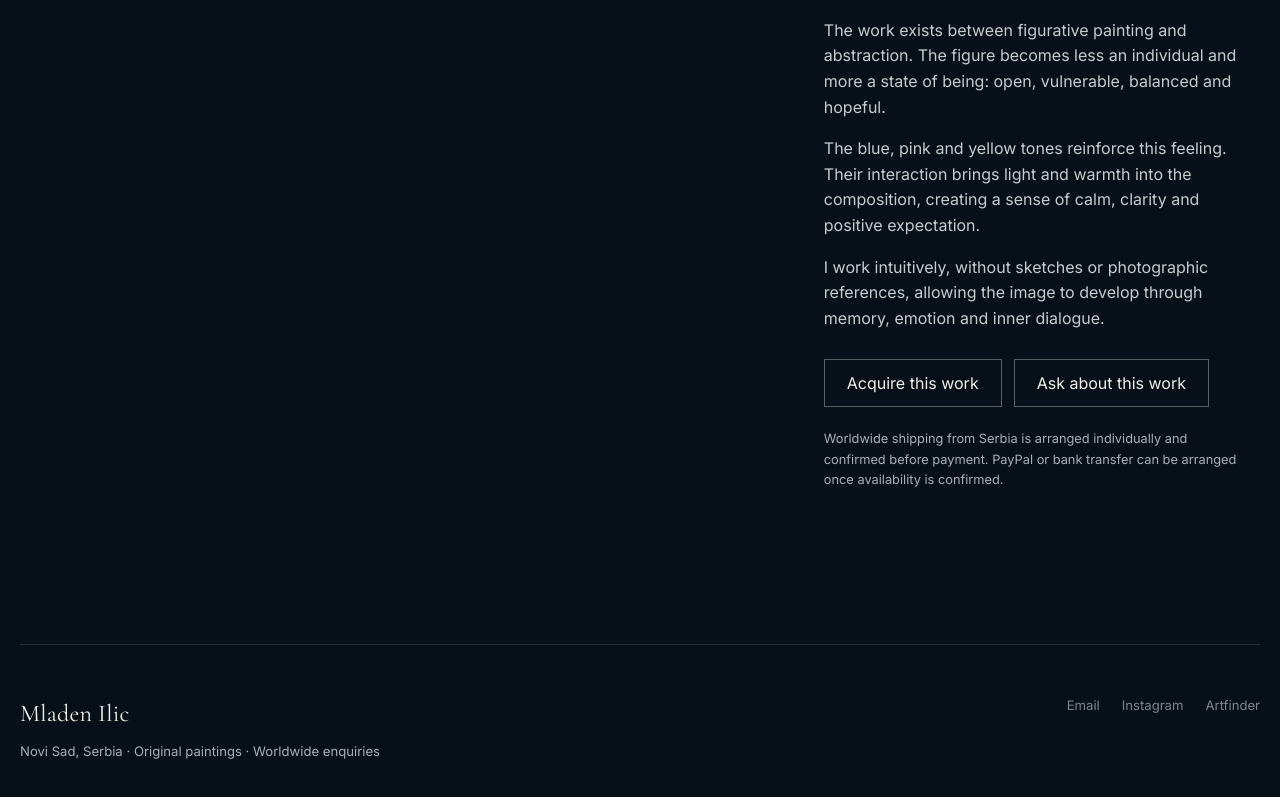
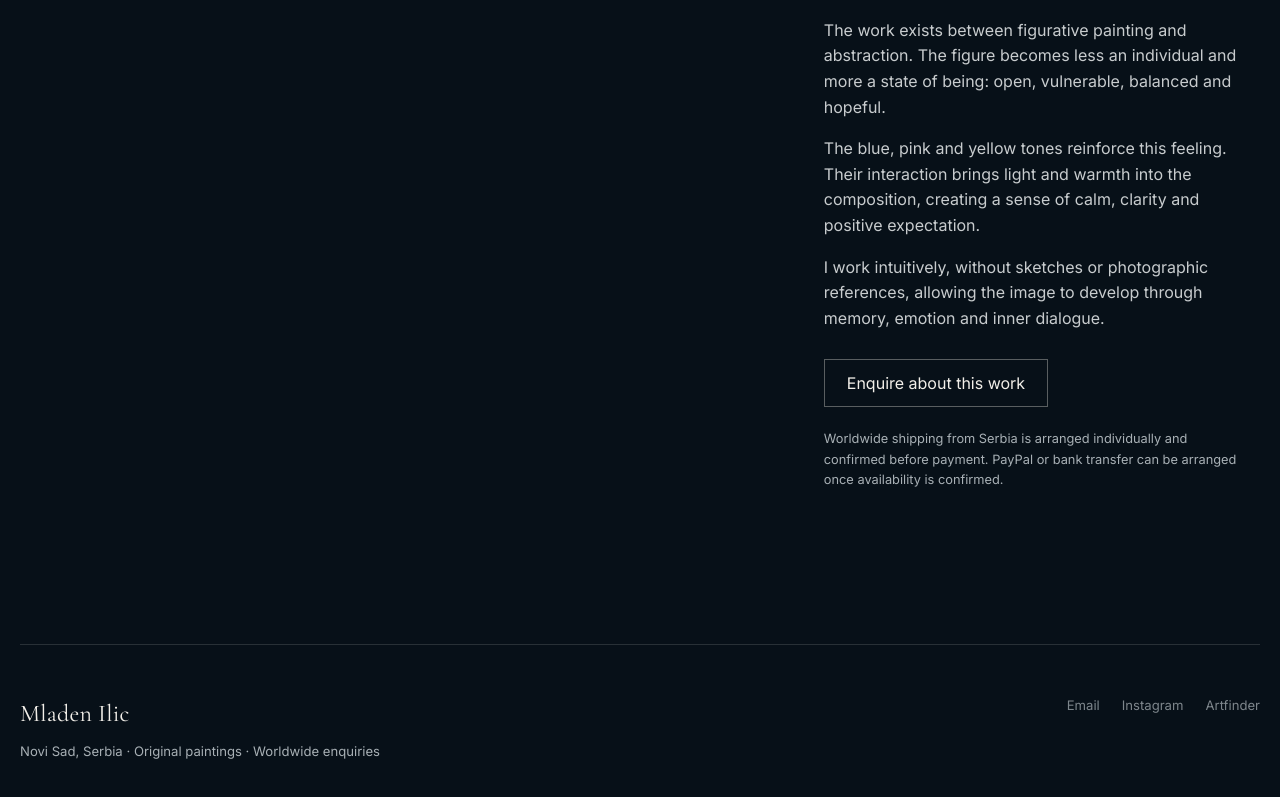
Before and after one commit to alisawonder42/mysticalexpressionism, a Next.js app: page /works/acceptance in a window 1280 px wide. Shown: the part 993-1790 px from the top of the page. Built offline with nearby package versions, Linux system fonts and the light colour scheme.

Commit message:
fix: single enquire button on artwork pages
Co-authored-by: alisawonder42 <alisawonder42@users.noreply.github.com>

```diff
--- a/app/works/[slug]/page.tsx
+++ b/app/works/[slug]/page.tsx
@@ -30,12 +30,10 @@ export default async function ArtworkPage({ params }: Props) {
   const artwork = getArtwork(slug);
   if (!artwork) notFound();
 
-  const subject = encodeURIComponent(`Acquisition enquiry — ${artwork.title}`);
+  const subject = encodeURIComponent(`Enquiry — ${artwork.title}`);
   const body = encodeURIComponent(
     `Hello Mladen,\n\nI am interested in acquiring ${artwork.title}. Please confirm availability and shipping to my location.\n\nThank you.`,
   );
-  const question = encodeURIComponent(`Question about ${artwork.title}`);
-
   const details: [string, string][] = [
     ...(artwork.year === null ? [] : ([["Year", String(artwork.year)]] as [string, string][])),
     ["Medium", artwork.medium],
@@ -87,10 +85,7 @@ export default async function ArtworkPage({ params }: Props) {
               className="button"
               href={`mailto:${CONTACT_EMAIL}?subject=${subject}&body=${body}`}
             >
-              Acquire this work
-            </a>
-            <a className="button" href={`mailto:${CONTACT_EMAIL}?subject=${question}`}>
-              Ask about this work
+              Enquire about this work
             </a>
           </div>
           <p className="art-sub artwork-note">
```
